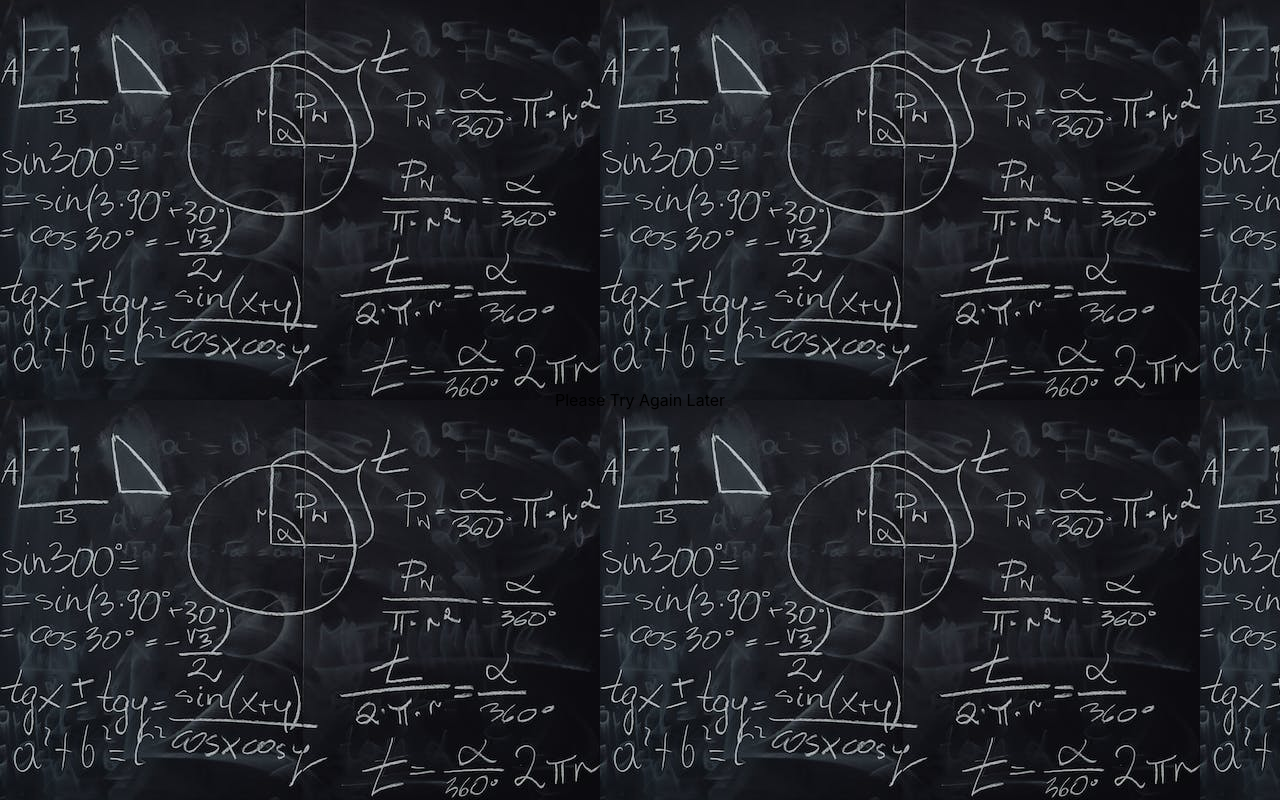
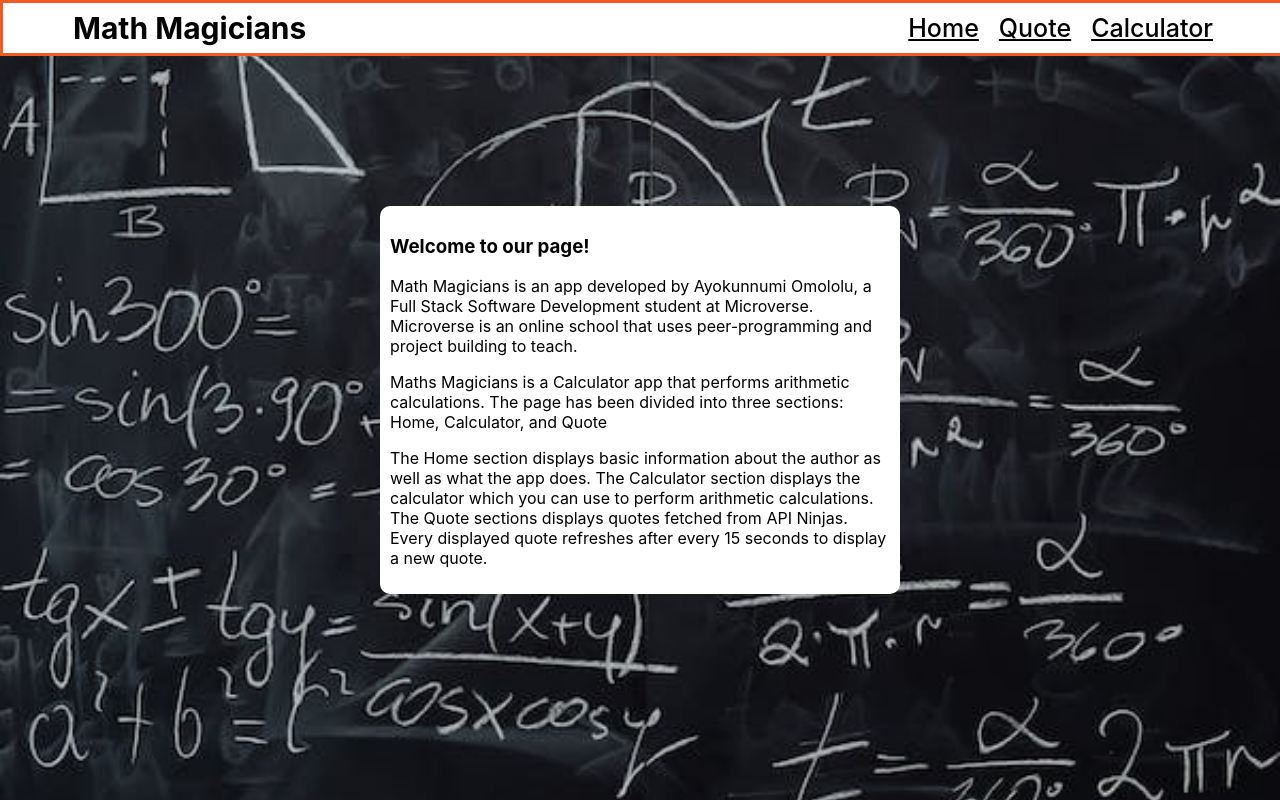
Before and after one commit to Ayokunnumi1/Math-Magician, a React (Create React App) app: page / in a window 1280 px wide. Built offline with nearby package versions, Linux system fonts and the light colour scheme; no server answers.

Commit message:
Create navbar and style the UI

```diff
--- a/src/App.css
+++ b/src/App.css
@@ -5,7 +5,66 @@
   align-items: center;
   gap: 20px;
   height: 100vh;
+  overflow: hidden;
   /* background-color: rgba(22, 160, 133); */
   /* background-color: rgba(22, 160, 133); */
   background-image: url(assets/Maths.jpeg);
+  background-size: cover;
+    background-position: center center;
+    background-repeat: no-repeat;
+    background-attachment: fixed;
+    background-size: cover;
+    /* filter: blur(0.5px); */
+    z-index: -1000;
+    /* position: fixed; */
 }
+
+.navbar {
+  background-color: #fff;
+  height: 50px;
+  border: 3px solid rgba(241, 90, 34);
+  display: flex;
+  /* gap: 3px; */
+  align-items: center;
+  justify-content: center;
+  position: fixed;
+  width: 100%;
+}
+
+.navbar-link-container {
+  list-style: none;
+  display: flex;
+  gap: 5px;
+}
+
+.navbar-links {
+  color: black;
+  font-weight: 500;
+  font-size: 20px;
+}
+
+h1 {
+  font-size: medium;
+}
+
+@media screen and (min-width: 600px) {
+  .navbar {
+    justify-content: space-between;
+
+  }
+  .navbar-link-container {
+    justify-content: center;
+     align-items: center;
+      margin-right: 70px;
+      gap: 20px;
+  }
+
+    .navbar-links {
+      font-size: 25px;
+    }
+
+  h1 {
+    margin-left: 70px;
+    font-size: 30px;
+  }
+}
--- a/src/App.js
+++ b/src/App.js
@@ -1,16 +1,34 @@
 /* eslint-disable import/no-extraneous-dependencies */
-import { Route, Routes } from 'react-router-dom';
+import { Route, Routes, Link } from 'react-router-dom';
 import CalculatorElement from './components/calculator';
 import Quote from './components/quote';
+import Home from './components/Home';
 import './App.css';
 
 const App = () => (
   <div className="App">
+    <nav className="navbar">
+      <h1>Math Magicians</h1>
+      <ul className="navbar-link-container">
+        <li>
+          <Link className="navbar-links" to="/">Home</Link>
+        </li>
+        <li>
+          <Link className="navbar-links" to="/quote">Quote</Link>
+        </li>
+        <li className="navbar-links">
+          <Link className="navbar-links" to="/calculator">Calculator</Link>
+        </li>
+      </ul>
+    </nav>
     <div className="main-container">
-      <Routes>
-        <Route path="/" element={<Quote />} />
-        <Route path="/Calculator" element={<CalculatorElement />} />
-      </Routes>
+      <div>
+        <Routes>
+          <Route path="/" element={<Home />} />
+          <Route path="/quote" element={<Quote />} />
+          <Route path="/calculator" element={<CalculatorElement />} />
+        </Routes>
+      </div>
     </div>
   </div>
 );
--- /dev/null
+++ b/src/components/Home.js
@@ -0,0 +1,29 @@
+/* eslint-disable arrow-body-style */
+import '../modules/Home.css';
+
+const Home = () => {
+  return (
+    <section className="home-section">
+      <h3>Welcome to our page!</h3>
+      <p>
+        Math Magicians is an app developed by Ayokunnumi Omololu,
+        a Full Stack Software Development student at Microverse.
+        Microverse is an online school that uses peer-programming and project building to teach.
+      </p>
+      <p>
+        Maths Magicians is a Calculator app that performs arithmetic calculations.
+        The page has been divided into three sections: Home, Calculator, and Quote
+      </p>
+      <p>
+        The Home section displays basic information about
+        the author as well as what the app does.
+        The Calculator section displays the calculator
+        which you can use to perform arithmetic calculations.
+        The Quote sections displays quotes fetched from API Ninjas.
+        Every displayed quote refreshes after every 15 seconds to display a new quote.
+      </p>
+    </section>
+  );
+};
+
+export default Home;
--- a/src/components/calculator.js
+++ b/src/components/calculator.js
@@ -1,4 +1,4 @@
-import './Calculator.css';
+import '../modules/Calculator.css';
 import { useState } from 'react';
 import Text from './calculatorText';
 import calculate from '../Logic/calculate';
--- a/src/components/calculatorText.js
+++ b/src/components/calculatorText.js
@@ -1,9 +1,12 @@
-const Text = () => (
-  <>
-    <div>
-      <h1>Mathematics Genius</h1>
-    </div>
-  </>
-);
+// eslint-disable-next-line arrow-body-style
+const Text = () => {
+  return (
+    <>
+      <div>
+        <h2>Mathematics Genius</h2>
+      </div>
+    </>
+  );
+};
 
 export default Text;
--- a/src/components/quote.js
+++ b/src/components/quote.js
@@ -1,5 +1,5 @@
 import { useState, useEffect } from 'react';
-import './quote.css';
+import '../modules/quote.css';
 
 const Quote = () => {
   const [data, setData] = useState([]);
--- a/src/components/Calculator.css
+++ b/src/modules/Calculator.css
@@ -1,4 +1,3 @@
-h1,
 h2 {
   color: #fff;
 }
--- /dev/null
+++ b/src/modules/Home.css
@@ -0,0 +1,12 @@
+.home-section {
+  /* border: 3px solid red; */
+  width: 500px;
+  background-color: #fff;
+  color: #000;
+padding: 10px;
+border-radius: 10px;
+}
+
+h3 {
+    color: #000;
+}
```
Also changed, not shown: src/modules/quote.css (renamed from src/components/quote.css).
